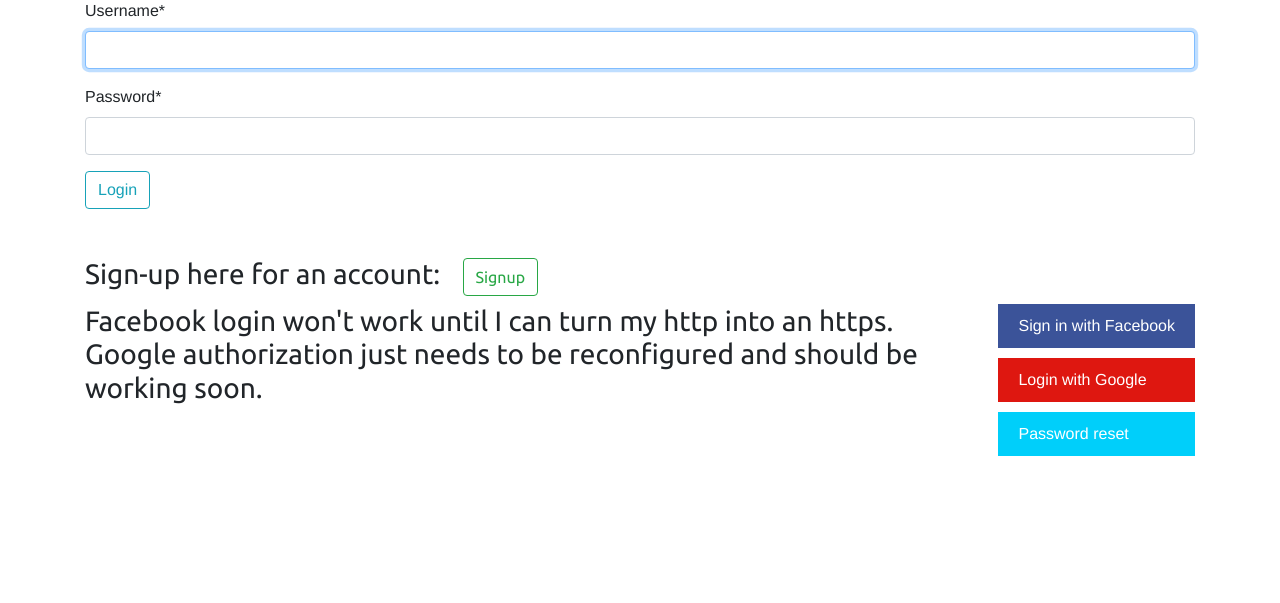
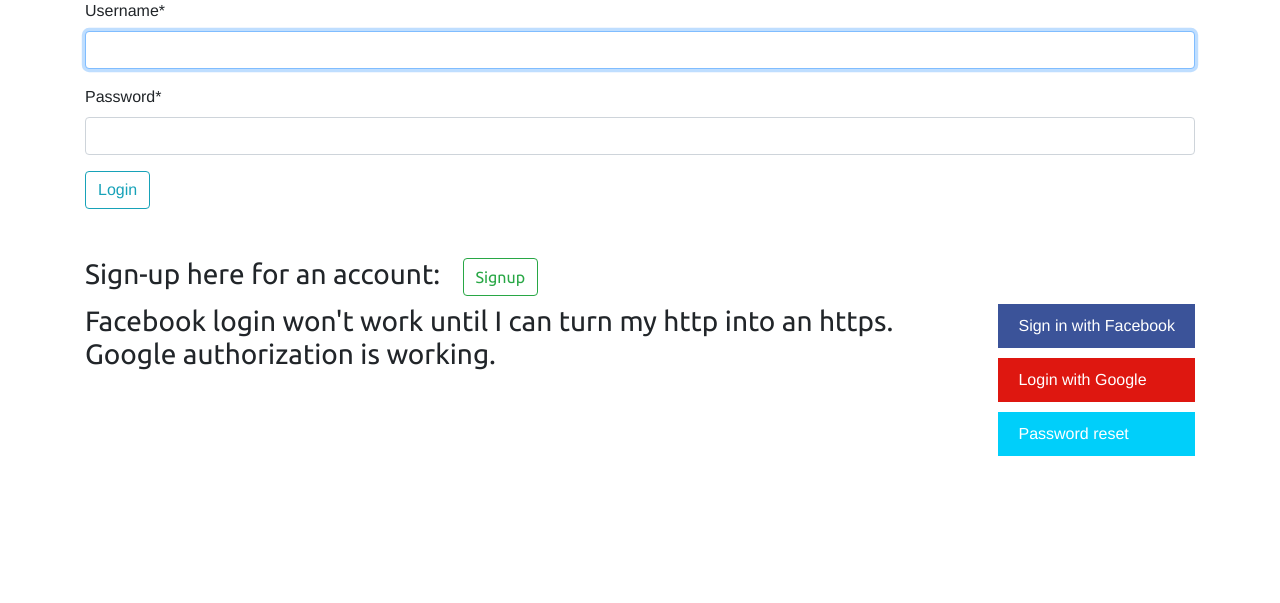
Before and after one commit to erinrosenbaum/my_website, a Django app: page /users/login/ in a window 1280 px wide. Shown: the part 129-732 px from the top of the page. Run offline with Django 3.2, Linux system fonts and the light colour scheme; parts of the project's set-up code (start-up, migrations or seed data) failed here and were passed over; some libraries are stand-ins or nearby versions.

Commit message:
google auth

```diff
--- a/templates/registration/login.html
+++ b/templates/registration/login.html
@@ -23,7 +23,7 @@
       <li class="twitter"><a href="{% url 'password_reset' %}">Password reset</a></li>
     </ul>
   </div>
-  <h3>Facebook login won't work until I can turn my http into an https. Google authorization just needs to be reconfigured and should be working soon.</h3>
+  <h3>Facebook login won't work until I can turn my http into an https. Google authorization is working.</h3>
 </div>
 
 {% endblock %}
```
